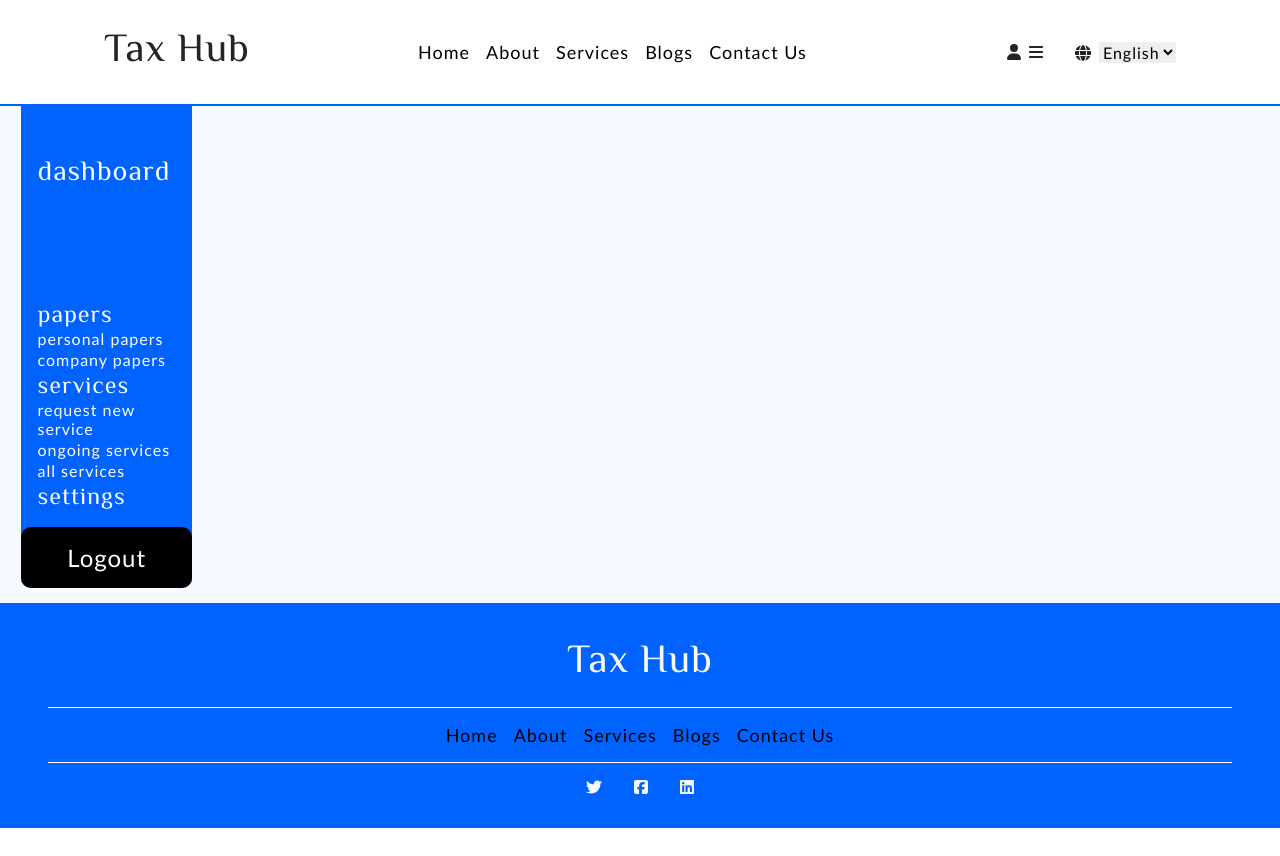
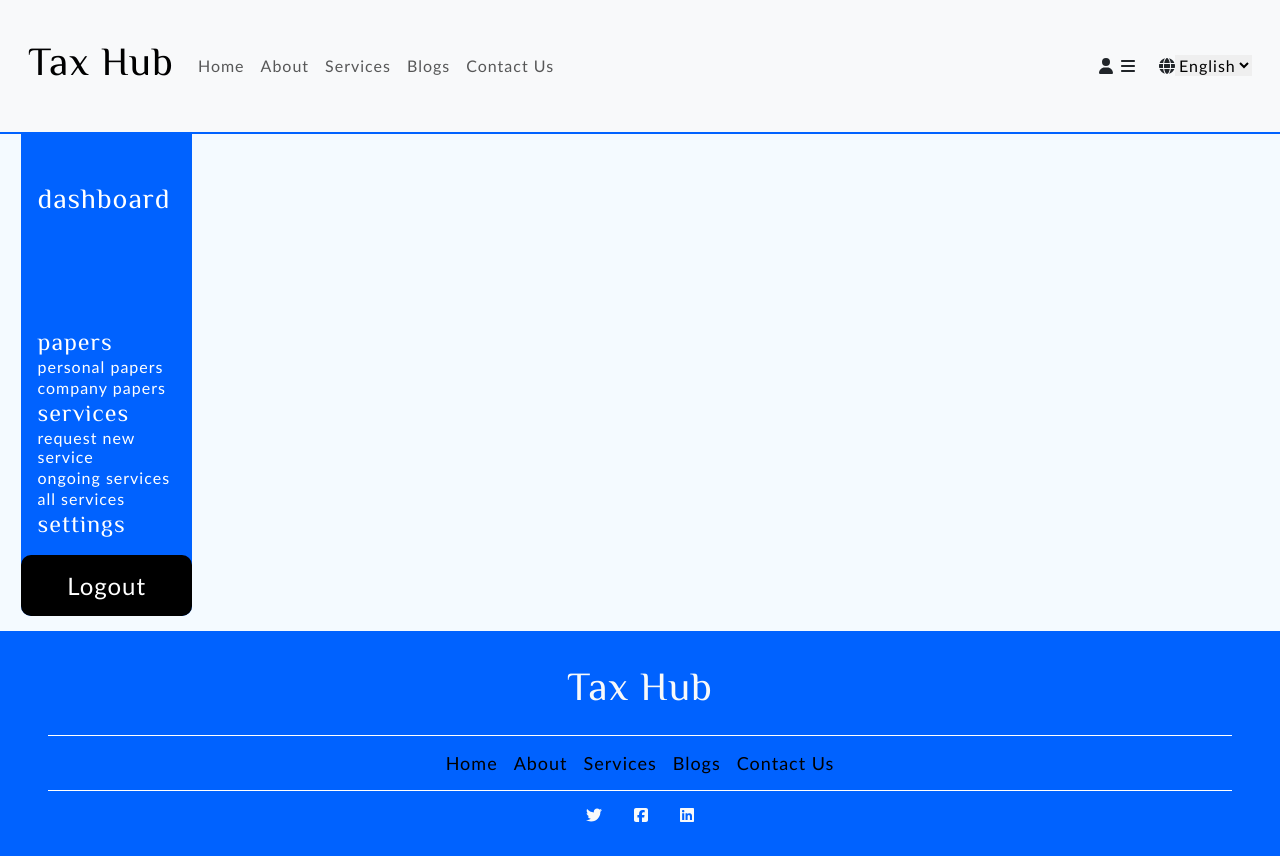
Before and after one commit to butterfly-sarah/tax, a React (Create React App) app: page /user in a window 1280 px wide. Before the commit the page ends 828 px from the top, so only its background shows below. Built offline with nearby package versions, Linux system fonts and the light colour scheme; a web font is replaced by a local one.

Commit message:
first7 commit

```diff
--- a/src/components/nav/Nav.js
+++ b/src/components/nav/Nav.js
@@ -12,29 +12,47 @@
 }
     const lang=localStorage.getItem('lang')||'en';
     return(
-    <div className='d-flex justify-content-around p-4 navbar'>
-        <h1>Tax Hub</h1>
-        <div className='items'>
-            <Link className='mx-2 navlink' >Home</Link>
-            <Link className='mx-2 navlink' >About</Link>
-            <Link className='mx-2 navlink' >Services</Link>
-            <Link className='mx-2 navlink' >Blogs</Link>
-            <Link className='mx-2 navlink' >Contact Us</Link>
-        </div>
-        <div className='d-flex'>
-            <div className='mx-4'>
+        <nav class="navbar navbar-expand-lg navbar-light bg-light px-3">
+            <div class="container-fluid " style={{background:"none"}}>
+  <Link class="navbar-brand" href="#"><h1>Tax Hub</h1></Link>
+  <button class="navbar-toggler" type="button" data-bs-toggle="collapse" data-bs-target="#navbarSupportedContent" aria-controls="navbarSupportedContent" aria-expanded="false" aria-label="Toggle navigation">
+      <span class="navbar-toggler-icon"></span>
+    </button>
+
+  <div class="collapse navbar-collapse" id="navbarSupportedContent">
+    <ul class="navbar-nav mr-auto">
+      <li class="nav-item">
+        <Link class="nav-link" to="#">Home <span class="sr-only">(current)</span></Link>
+      </li>
+      <li class="nav-item">
+        <Link class="nav-link" to="#">About</Link>
+      </li>
+      <li class="nav-item">
+        <Link class="nav-link" to="#">Services</Link>
+      </li>
+      <li class="nav-item">
+        <Link class="nav-link" to="#">Blogs</Link>
+      </li>
+      <li class="nav-item">
+        <Link class="nav-link" to="#">Contact Us</Link>
+      </li>
+
+    </ul>
+    <form class="form-inline my-2 my-lg-0 ms-auto">
+    <span className='mx-4'>
             <FontAwesomeIcon icon={faUser} className='mx-2'/>
             <FontAwesomeIcon icon={faBars} />
-            </div>
-            <div>
-            <FontAwesomeIcon icon={faGlobe} className='mx-2'/>
-            <select onChange={change}>
+        </span>
+        <FontAwesomeIcon icon={faGlobe} className='mr-sm-2'/>
+            <select onChange={change} className='my-2 my-sm-0'>
                 <option value="en"> English</option>
                 <option value="ar">العربية</option>
             </select>
-            </div>
-        </div>
+    </form>
+  </div>
+  </div>
 
-    </div>)
+</nav>
+)
 }
 export default Nav;
--- a/src/components/nav/nav.css
+++ b/src/components/nav/nav.css
@@ -15,6 +15,9 @@
 .navbar .items a:focus{
     color: #0062FF;
 }
+.bg-light1{
+    background: none;
+}
 .navbar select {
     border:0px;
     outline:0px;
```
